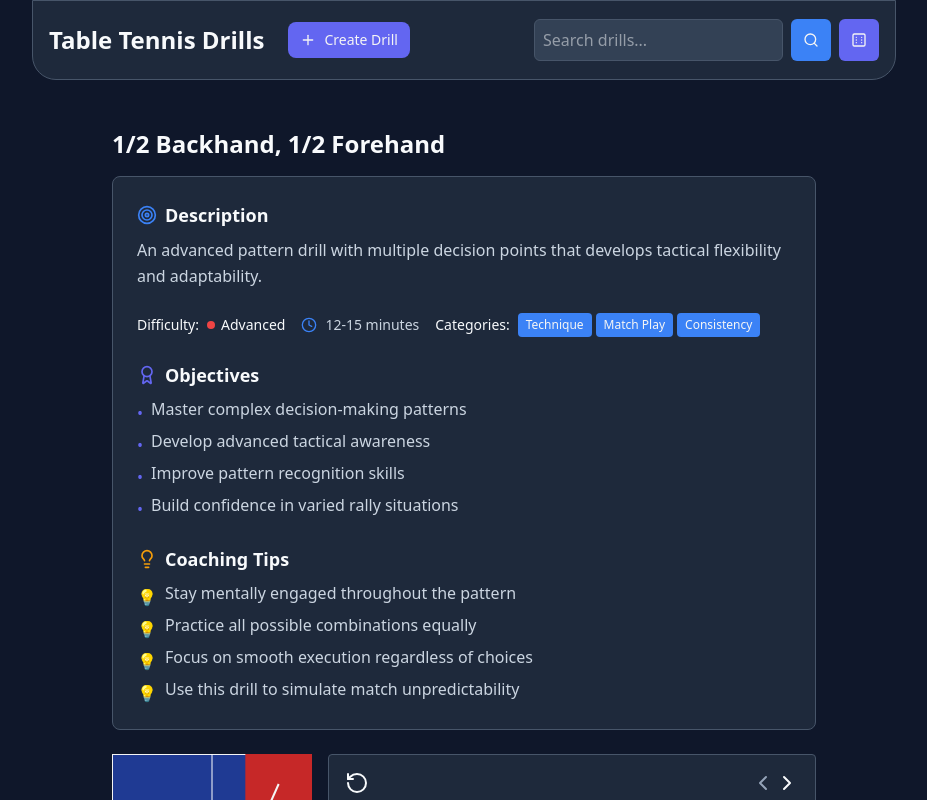
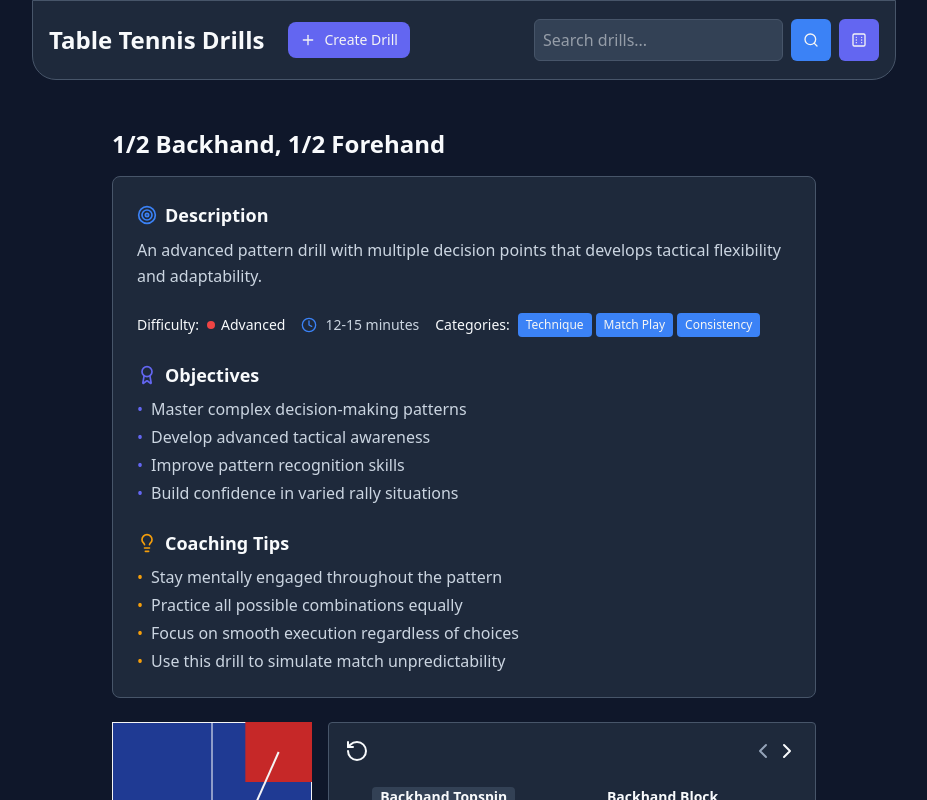
Before and after one commit to RowMur/ttdrills, a Next.js app: page /drills/1-2-backhand-1-2-forehand in a window 1280 px wide. Shown: the top 800 px of the page, without its empty margins (176-1103 px from the left). Built offline with nearby package versions, Linux system fonts and the light colour scheme.

Commit message:
style: update coaching tips checkpoints

```diff
--- a/src/components/DrillDetails.tsx
+++ b/src/components/DrillDetails.tsx
@@ -79,7 +79,7 @@
                   key={index}
                   className="text-text-muted flex items-start gap-2"
                 >
-                  <span className="text-success mt-1">•</span>
+                  <span className="text-success">•</span>
                   {objective}
                 </li>
               ))}
@@ -100,7 +100,7 @@
                   key={index}
                   className="text-text-muted flex items-start gap-2"
                 >
-                  <span className="text-warning mt-1">💡</span>
+                  <span className="text-warning">•</span>
                   {tip}
                 </li>
               ))}
```
